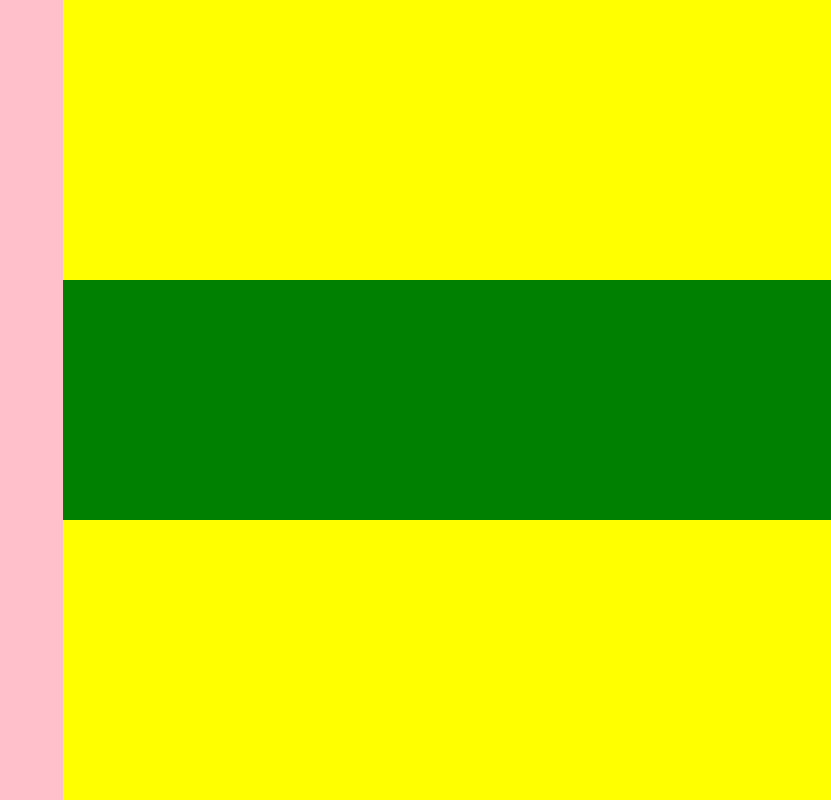
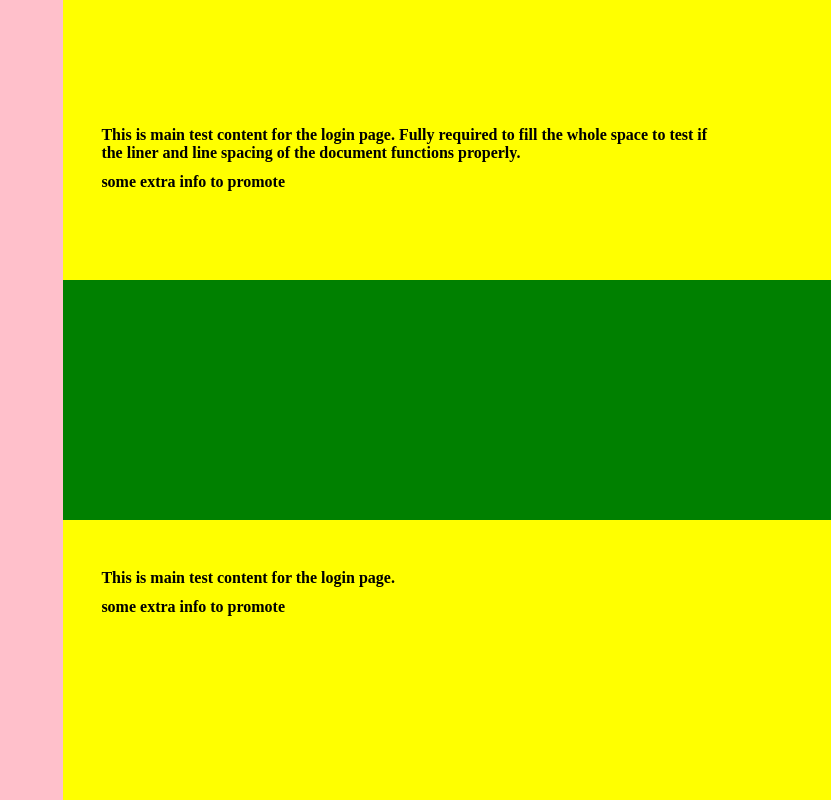
Before and after one commit to MDIE2202/login-page, a plain HTML site: page index.html in a window 1280 px wide. Shown: the whole page, without its empty margins (449-1280 px from the left). Drawn offline with Linux system fonts and the light colour scheme.

Commit message:
Added the text formatting to the file and the placement. this also scales with the window.

```diff
--- a/index.html
+++ b/index.html
@@ -15,8 +15,20 @@
 
             </div>
             <div class = form-content>
+                <div class = hf>
+                    <div class = headertextbox>
+                        <h1>This is main test content for the login page. Fully required to fill the whole space to test if the liner and line spacing of the document functions properly.</h1>
+                        <h1>some extra info to promote</h1>
+                    </div>
+                </div>
                 <div class = 'form'>
 
+                </div>
+                <div class = hf>
+                    <div class = footertextbox>
+                        <h1>This is main test content for the login page.</h1>
+                        <h1>some extra info to promote</h1>
+                    </div>
                 </div>
 
             </div>
--- a/style.css
+++ b/style.css
@@ -16,8 +16,8 @@ html, body{
     max-width: 1400px;
     width: 100vw;
 
-    max-height: 980px;
-    height: 70vw;
+    max-height: 1080px;
+    height: 77vw;
 
     margin: auto;
 
@@ -45,3 +45,23 @@ html, body{
     width: 100%;
     background-color: green;
 }
+
+.headertextbox{
+    padding-top:15%;
+    padding-left: 5%;
+    width: 80%;
+}
+
+.footertextbox{
+    padding-top: 5%;
+    padding-left: 5%;
+    width: 80%;
+}
+
+.hf{
+    height: 35%
+}
+
+h1{
+    font-size: 2vh;
+}
```
